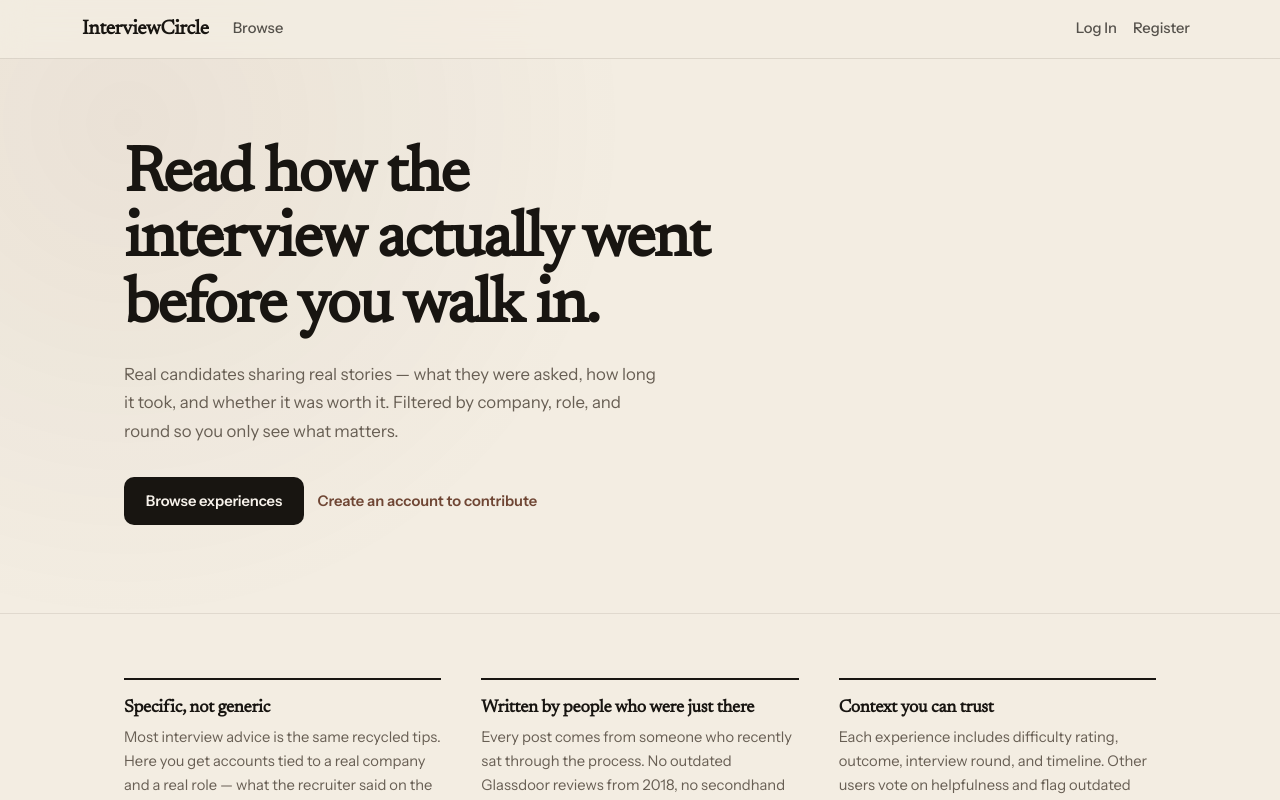
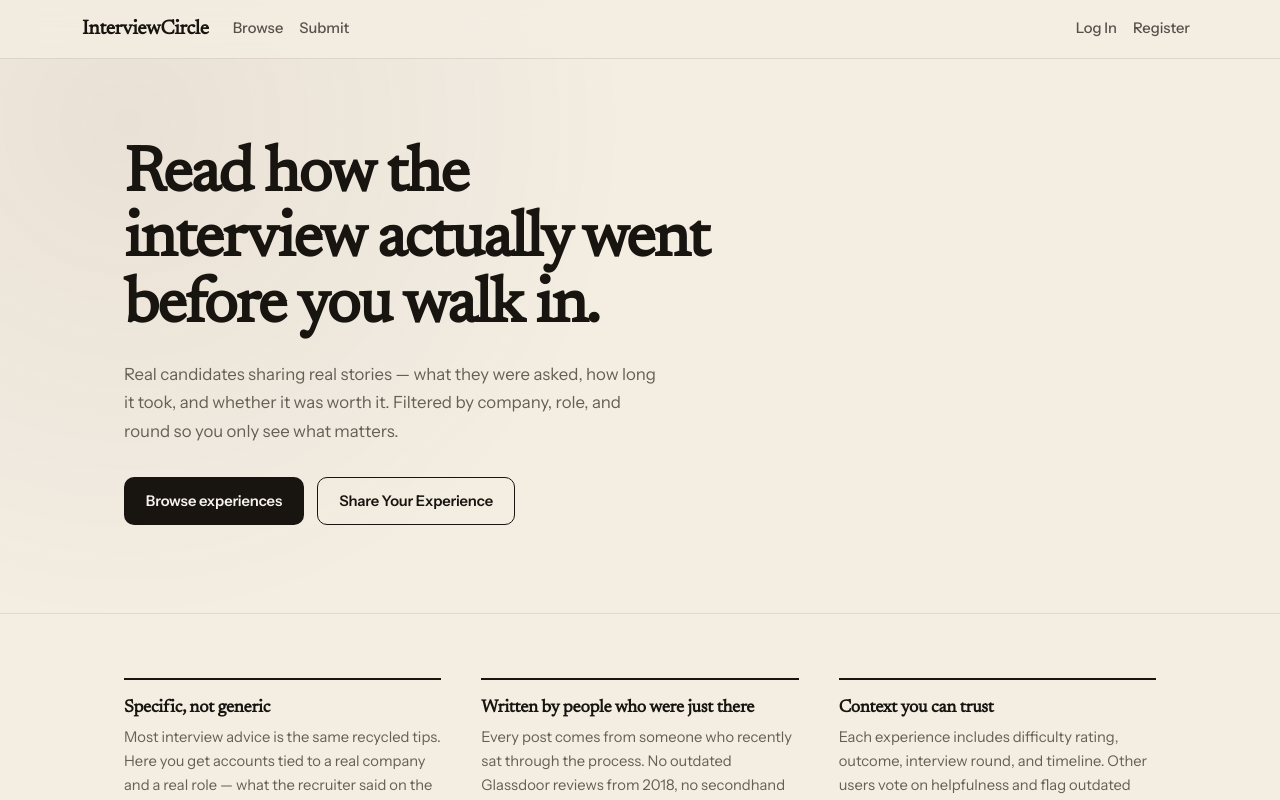
Before and after one commit to Kushal187/interview-circle, a React (Vite) app in the folder frontend/: page / in a window 1280 px wide. Shown: the top 800 px of the page. Built offline with nearby package versions, Linux system fonts and the light colour scheme; no server answers.

Commit message:
Show Submit link for all users with login redirect

```diff
--- a/frontend/src/components/Navbar.jsx
+++ b/frontend/src/components/Navbar.jsx
@@ -30,11 +30,12 @@ function Navbar({ transparent = false }) {
             <Nav.Link as={Link} to="/browse">
               Browse
             </Nav.Link>
-            {user && (
-              <Nav.Link as={Link} to="/submit">
-                Submit
-              </Nav.Link>
-            )}
+            <Nav.Link
+              as={Link}
+              to={user ? "/submit" : "/login?returnTo=/submit"}
+            >
+              Submit
+            </Nav.Link>
             {user && (
               <Nav.Link as={Link} to="/my-submissions">
                 My Submissions
--- a/frontend/src/pages/LandingPage.css
+++ b/frontend/src/pages/LandingPage.css
@@ -80,6 +80,32 @@
 .lp-btn-primary:hover {
   background: #2a2520;
   color: #fff8ef;
+  transform: translateY(-1px);
+}
+
+.lp-btn-secondary {
+  display: inline-flex;
+  align-items: center;
+  justify-content: center;
+  min-height: 44px;
+  padding: 0.7rem 1.3rem;
+  border: 1.5px solid var(--lp-ink);
+  border-radius: 10px;
+  font-size: 0.92rem;
+  font-weight: 600;
+  letter-spacing: -0.01em;
+  text-decoration: none;
+  background: transparent;
+  color: var(--lp-ink);
+  transition:
+    background-color 0.18s ease,
+    color 0.18s ease,
+    transform 0.18s ease;
+}
+
+.lp-btn-secondary:hover {
+  background: var(--lp-ink);
+  color: #f7f2eb;
   transform: translateY(-1px);
 }
 
@@ -283,7 +309,8 @@
     align-items: stretch;
   }
 
-  .lp-btn-primary {
+  .lp-btn-primary,
+  .lp-btn-secondary {
     width: 100%;
   }
 
--- a/frontend/src/pages/LandingPage.jsx
+++ b/frontend/src/pages/LandingPage.jsx
@@ -23,16 +23,14 @@ function LandingPage() {
               <Link to="/browse" className="lp-btn-primary">
                 Browse experiences
               </Link>
-              {!user && (
-                <Link to="/register" className="lp-text-link">
-                  Create an account to contribute
-                </Link>
-              )}
-              {user && (
-                <Link to="/submit" className="lp-text-link">
-                  Share your recent interview loop
-                </Link>
-              )}
+              <Link
+                to={user ? "/submit" : "/login?returnTo=/submit"}
+                className="lp-btn-secondary"
+              >
+                {user
+                  ? "Share your recent interview"
+                  : "Share Your Experience"}
+              </Link>
             </div>
           </div>
         </div>
```
